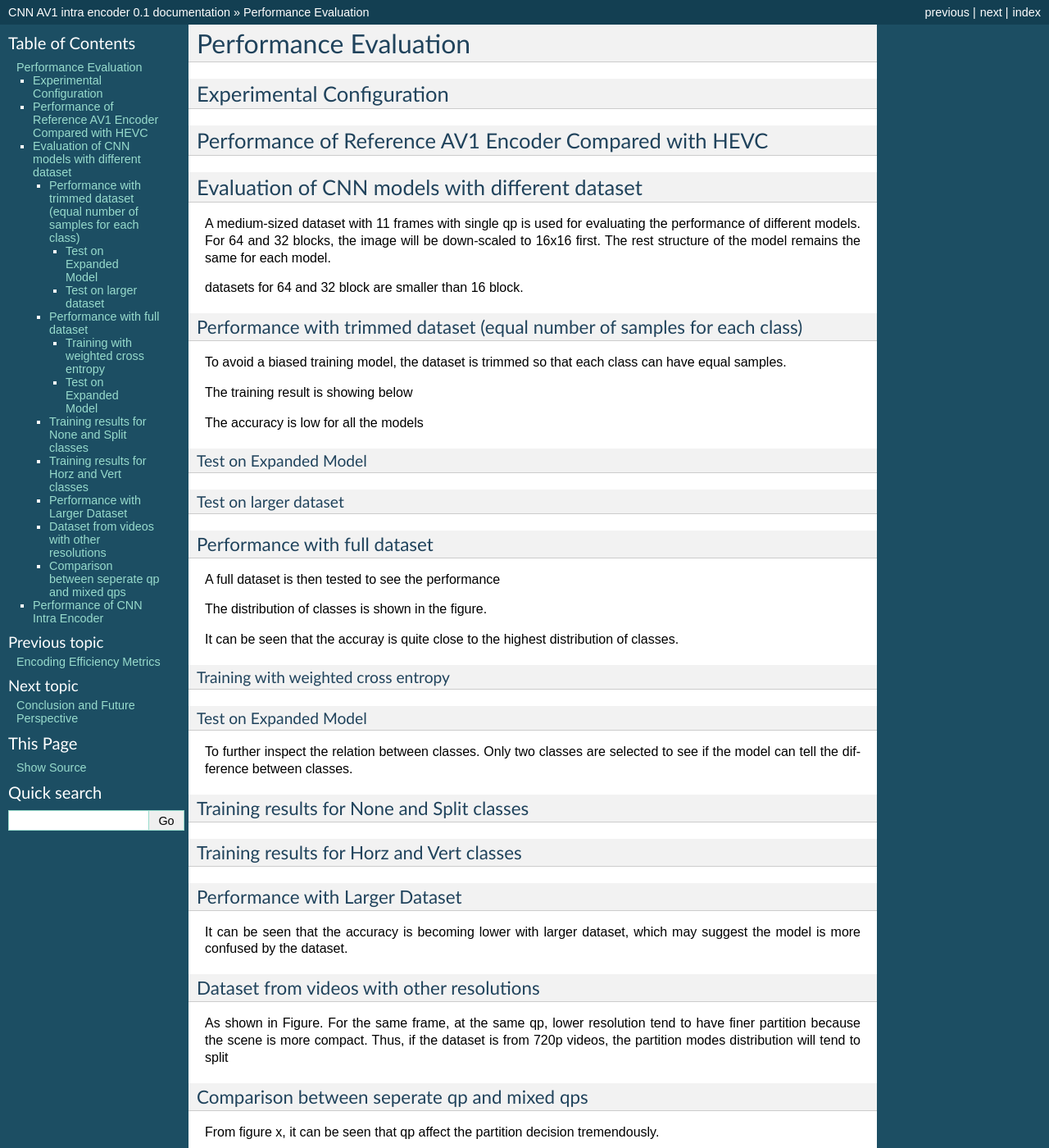
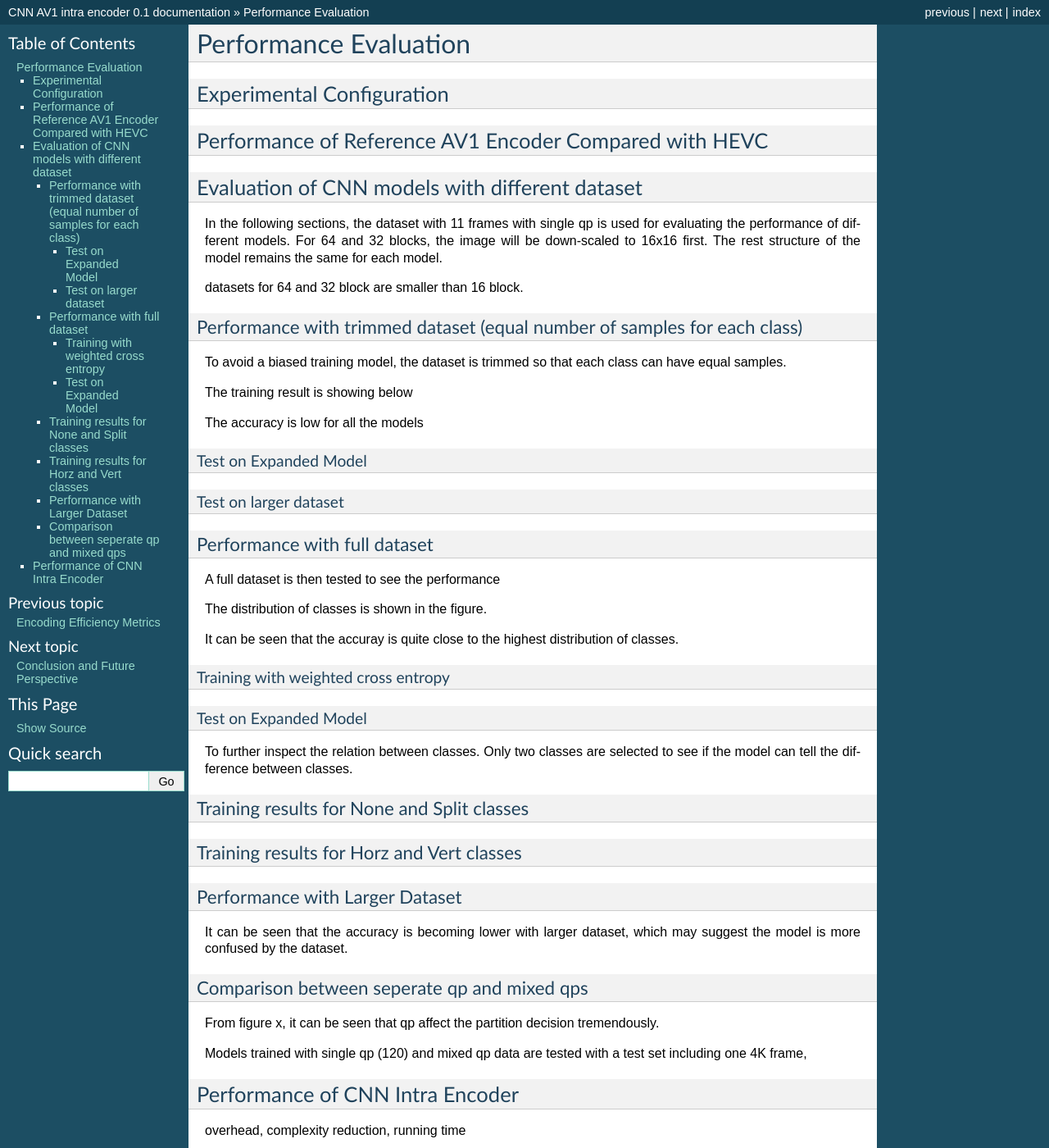
Before and after one commit to epadam/CNN-AV1-intra-encoder, a Sphinx documentation site: the page built from source/performance.rst, in a window 1280 px wide and 1400 px high. Shown: the whole window at 82% size. Built offline with Sphinx 7.4.7, drawn with Linux system fonts in a browser that asks for light colours.

Commit message:
Update performance.rst

```diff
--- a/source/performance.rst
+++ b/source/performance.rst
@@ -16,7 +16,8 @@ Performance of Reference AV1 Encoder Compared with HEVC
 Evaluation of CNN models with different dataset
 =================================================
 
-A medium-sized dataset with 11 frames with single qp is used for evaluating the performance of different models. For 64 and 32 blocks, the image will be down-scaled to 16x16 first. The rest structure of the model remains the same for each model.
+
+In the following sections, the dataset with 11 frames with single qp is used for evaluating the performance of different models. For 64 and 32 blocks, the image will be down-scaled to 16x16 first. The rest structure of the model remains the same for each model.
 
 datasets for 64 and 32 block are smaller than 16 block.
 
@@ -78,11 +79,7 @@ Performance with Larger Dataset
 --------------------------------------
 It can be seen that the accuracy is becoming lower with larger dataset, which may suggest the model is more confused by the dataset.
 
-------------------------------------------------
-Dataset from videos with other resolutions
-------------------------------------------------
 
-As shown in Figure. For the same frame, at the same qp, lower resolution tend to have finer partition because the scene is more compact. Thus, if the dataset is from 720p videos, the partition modes distribution will tend to split
 
 ---------------------------------------------
 Comparison between seperate qp and mixed qps
```
